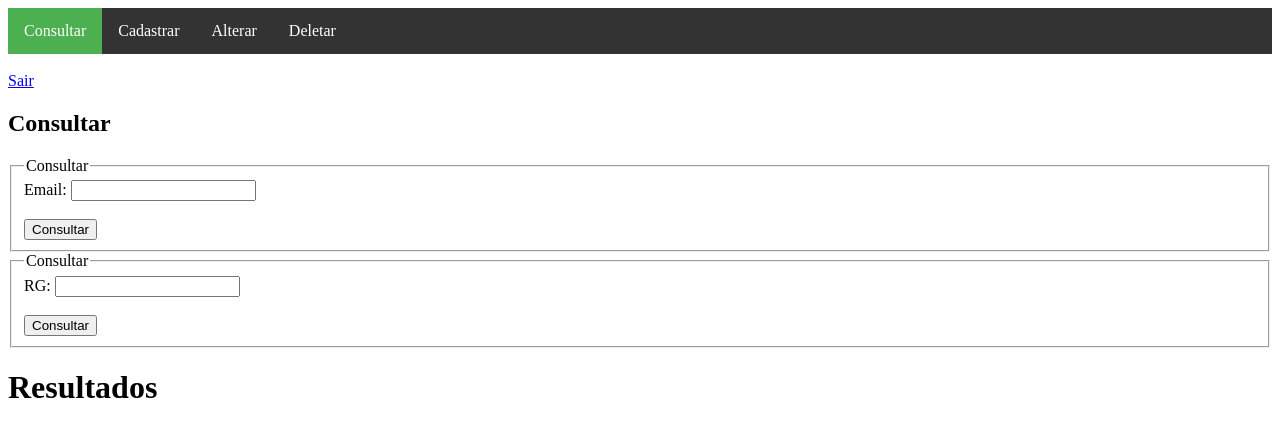
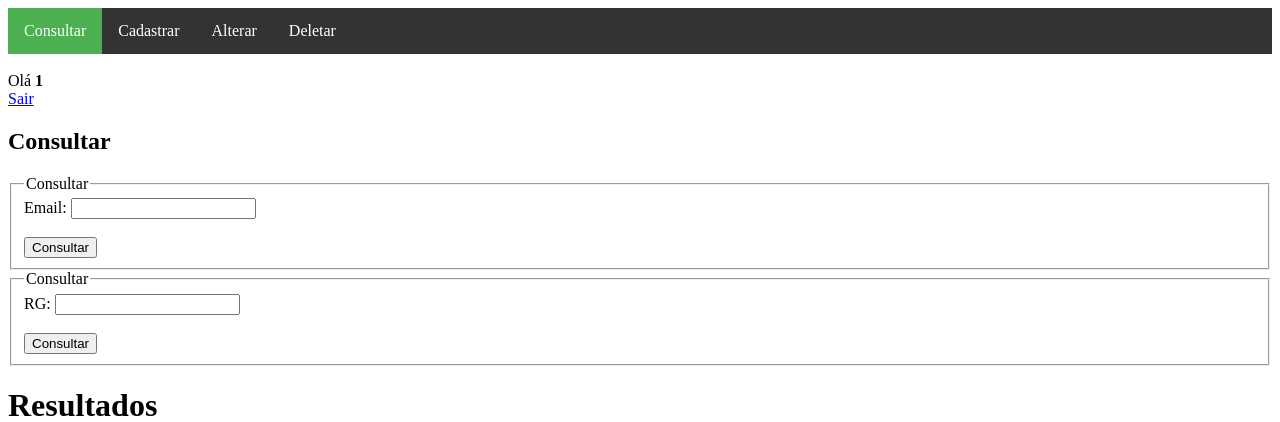
Before and after one commit to kevinzezel/impacta_aula12, a Flask app: page / in a window 1280 px wide. Shown: the top 422 px of the page. Run offline with Flask 2, Linux system fonts and the light colour scheme; a user stored in the database is signed in.

Commit message:
Update home.html

```diff
--- a/templates/home.html
+++ b/templates/home.html
@@ -14,6 +14,8 @@
             <li><a id="menu_alterar">Alterar</a></li>
             <li><a id="menu_deletar">Deletar</a></li>
         </ul>
+        <br>
+        <span>Olá <b>{{ usuario }}</b></span>
         <br>
         <a href="/logout">Sair</a>
         <br>
```
